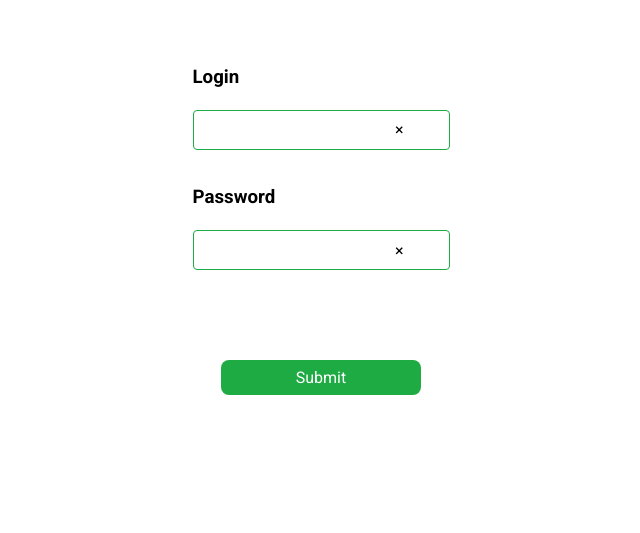
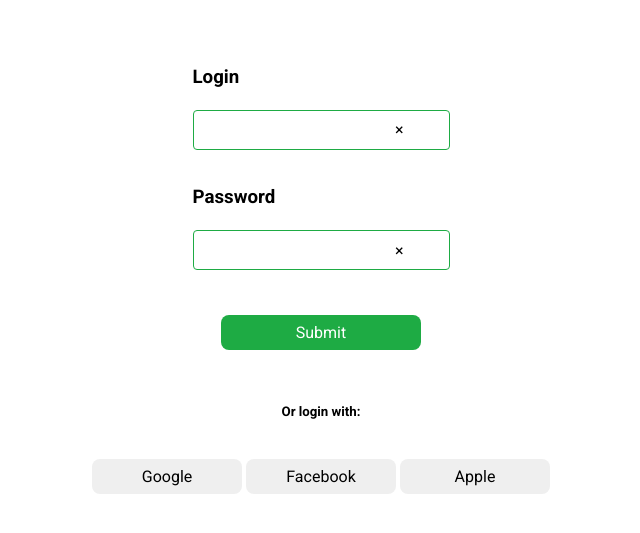
Before and after one commit to ahsanbari/Robopaw, a website built with Vite: page index.html in a window 1280 px wide. Shown: the part 183-716 px from the top of the page, without its empty margins (319-959 px from the left). Built offline with nearby package versions, Linux system fonts and the light colour scheme.

Commit message:
login flow > pairing page

```diff
--- a/index.html
+++ b/index.html
@@ -30,7 +30,18 @@
 			</div>
 
 			<div class="rp-login-buttonContainer">
-				<boring-button type="default">Submit</boring-button>
+				<boring-button type="default">
+					<a href="pairing.html">Submit</a>
+				</boring-button>
+			</div>
+
+			<span></span>
+			<h5>Or login with:</h5>
+
+			<div class="rp-login-buttonContainer--addtional">
+				<boring-button>Google</boring-button>
+				<boring-button>Facebook</boring-button>
+				<boring-button>Apple</boring-button>
 			</div>
 		</section>
 
--- a/src/style.css
+++ b/src/style.css
@@ -15,6 +15,10 @@
 body {
 	margin: 0;
 	padding: 0;
+}
+a {
+	text-decoration: none;
+	color: unset;
 }
 h1 {
 	font-size: 5rem;
@@ -44,7 +48,11 @@ header {
 
 .rp-login-buttonContainer boring-button {
 	width: 200px;
-	margin-top: 75px;
+	margin-top: 30px;
+}
+.rp-login-buttonContainer--addtional boring-button {
+	width: 150px;
+	margin-bottom: 150px;
 }
 footer {
 	display: flex;
```
Also changed, not shown: pairing.html (added, +14 -0 lines).
